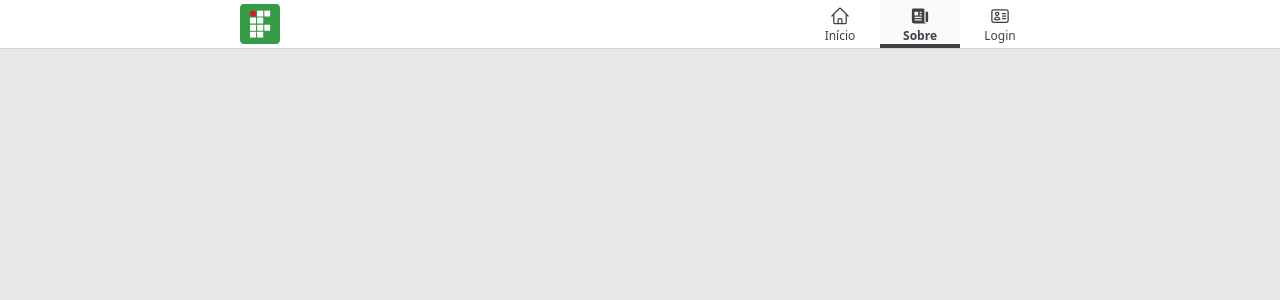
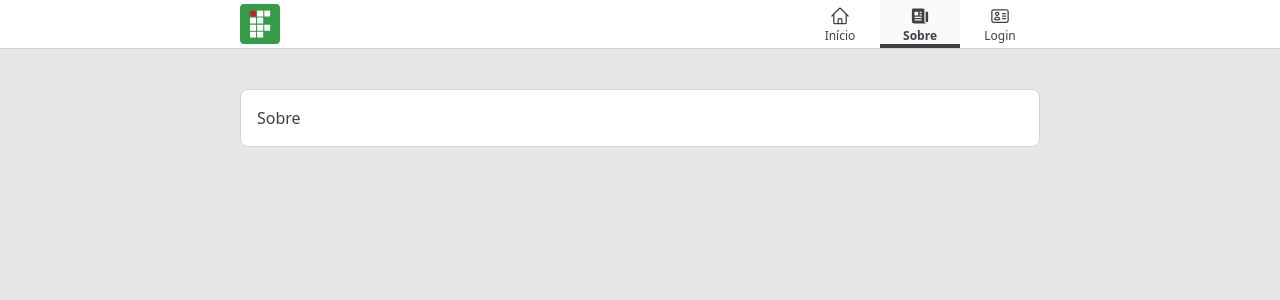
Before and after one commit to gabrielanceski/tcc-ifrs-frontend, a Vue app: page /about in a window 1280 px wide. Before the commit this address had no page. Shown: the top 300 px of the page. Built offline with nearby package versions, Linux system fonts and the light colour scheme.

Commit message:
feat: adicionando páginas de about e home

```diff
--- a/src/router/index.js
+++ b/src/router/index.js
@@ -1,6 +1,7 @@
 import { createRouter, createWebHistory } from 'vue-router'
-import HomeView from '../views/HomeView.vue'
-import LoginView from '../views/auth/LoginView.vue'
+import HomeView from '@/views/HomeView.vue'
+import LoginView from '@/views/auth/LoginView.vue'
+import AboutView from '@/views/AboutView.vue'
 
 const router = createRouter({
   history: createWebHistory(import.meta.env.BASE_URL),
@@ -14,6 +15,11 @@ const router = createRouter({
       path: '/login',
       name: 'login',
       component: LoginView
+    },
+    {
+      path: '/about',
+      name: 'about',
+      component: AboutView
     }
   ]
 })
--- /dev/null
+++ b/src/views/AboutView.vue
@@ -0,0 +1,8 @@
+<script setup>
+import Container from '@/components/containers/Container.vue'
+</script>
+<template>
+  <Container>
+    <h1>Sobre</h1>
+  </Container>
+</template>
--- /dev/null
+++ b/src/views/HomeView.vue
@@ -0,0 +1,8 @@
+<script setup>
+import Container from '@/components/containers/Container.vue'
+</script>
+<template>
+  <Container>
+    <h1>Home</h1>
+  </Container>
+</template>
```
